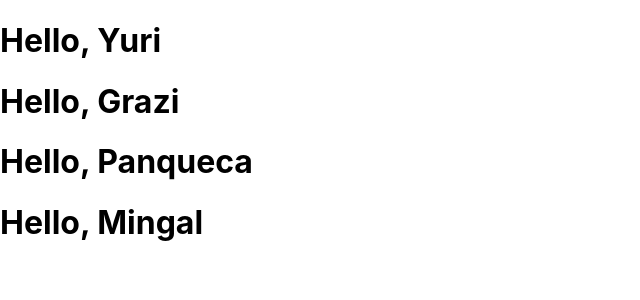
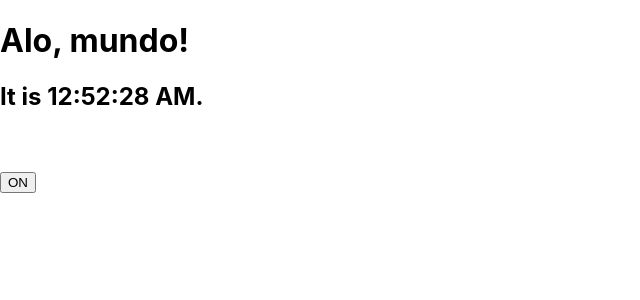
Before and after one commit to yurigauermarques/estudo-react, a React (Create React App) app: page / in a window 1280 px wide. Shown: the top 300 px of the page, without its empty margins (0-640 px from the left). Built offline with nearby package versions, Linux system fonts and the light colour scheme.

Commit message:
feat: Add Estados e cliclos de vida & Manipulação de eventos
Adiciona exemplo de Estados e ciclos de vida
 Aiciona exemplo de Manipulação de eventos

```diff
--- a/src/comment.js
+++ b/src/comment.js
@@ -39,7 +39,7 @@ function Comment(props) {
         {props.text}
       </div>
       <div className="Comment-date">
-        {formatDate(props.date)}
+        {/* {formatDate(props.date)} */}
       </div>
     </div>
   );
--- a/src/index.js
+++ b/src/index.js
@@ -4,26 +4,87 @@ import './index.css';
 import App from './App';
 import reportWebVitals from './reportWebVitals';
 
-function Welcome(props) {
-  return <h1>Hello, {props.name}</h1>;
+
+class Clock extends React.Component {
+  constructor(props){
+    super(props);
+    this.state = {date: new Date()};
+  }
+
+
+  componentDidMount(){
+    this.timerID = setInterval(
+      () => this.tick(),
+      1000
+    );
+  }
+
+  componentWillMount(){
+    clearInterval(this.timerID);
+  }
+
+  tick(){
+    this.setState({
+      date: new Date()
+    });
+  }
+
+  render(){
+    return (
+      <div>
+        <h1>Alo, mundo!</h1>
+        <FormattedDate date={this.state.date} />
+      </div>
+    );
+  }
 }
 
-function Appexemplo() {
-  return (
+function FormattedDate(props) {
+  return <h2>It is {props.date.toLocaleTimeString()}.</h2>;
+}
+
+class Toggle extends React.Component {
+  constructor(props){
+    super(props);
+    this.state = {isToggleOn: true};
+
+    this.handleClick = this.handleClick.bind(this);
+  }
+
+  handleClick(){
+    this.setState( state => ({
+      isToggleOn: !state.isToggleOn
+    }));
+  }
+
+  render(){
+    return (
+      <button onClick={this.handleClick}>
+        {this.state.isToggleOn ? 'ON' : 'OFF'}
+      </button>
+    );
+  }
+}
+
+
+function Applicacao() {
+  return(
     <div>
-      <Welcome name="Yuri" />
-      <Welcome name="Grazi" />
-      <Welcome name="Panqueca" />
-      <Welcome name="Mingal" />
+      <Clock />
+      <br/>
+      <br/>
+      <Toggle />
     </div>
   );
 }
+function tick() {
+  ReactDOM.render(
+    <Applicacao />,
+    document.getElementById('root')
+  );
+}
 
-
-ReactDOM.render(
-  <Appexemplo />,
-  document.getElementById('root')
-);
+setInterval(tick, 1000);
 
 // If you want to start measuring performance in your app, pass a function
 // to log results (for example: reportWebVitals(console.log))
```
Also changed, not shown: src/componentsprops.js (added, +31 -0 lines), 1 other file (tests, documents, lock files or other folders).
